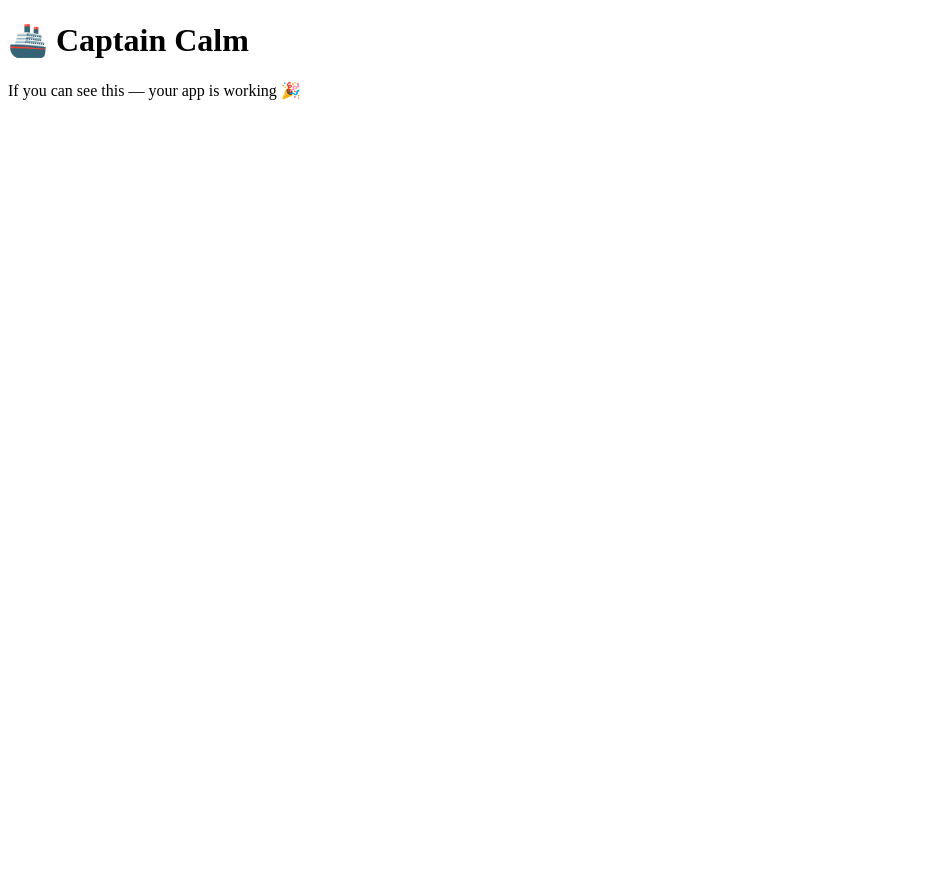
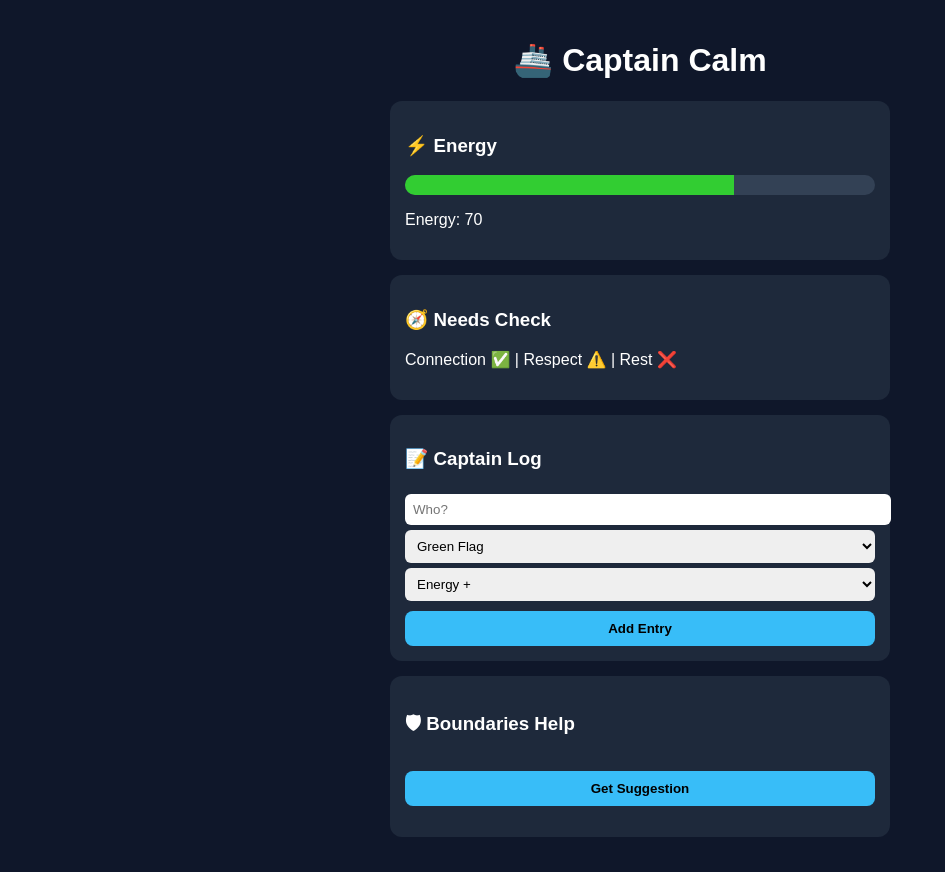
Before and after one commit to KarmaDancer/Captain-Calm, a plain HTML site: page index.html in a window 1280 px wide. Shown: the whole page, without its empty margins (0-945 px from the left). Before the commit the page ends 800 px from the top, so only its background shows below. Drawn offline with Linux system fonts and the light colour scheme.

Commit message:
Update index.html

```diff
--- a/index.html
+++ b/index.html
@@ -1,14 +1,156 @@
 <!DOCTYPE html>
 <html lang="en">
 <head>
-  <meta charset="UTF-8">
-  <title>Captain Calm</title>
+  <meta charset="UTF-8" />
+  <meta name="viewport" content="width=device-width, initial-scale=1.0" />
+  <title>Captain Calm Dashboard</title>
+  <style>
+    body {
+      margin: 0;
+      font-family: Arial, sans-serif;
+      background: #0f172a;
+      color: white;
+    }
+
+    .container {
+      padding: 20px;
+      max-width: 500px;
+      margin: auto;
+    }
+
+    h1 {
+      text-align: center;
+    }
+
+    .card {
+      background: #1e293b;
+      border-radius: 12px;
+      padding: 15px;
+      margin-bottom: 15px;
+    }
+
+    .energy-bar {
+      height: 20px;
+      border-radius: 10px;
+      background: #334155;
+      overflow: hidden;
+    }
+
+    .energy-fill {
+      height: 100%;
+      width: 70%;
+      background: limegreen;
+    }
+
+    button {
+      width: 100%;
+      padding: 10px;
+      margin-top: 10px;
+      border: none;
+      border-radius: 8px;
+      background: #38bdf8;
+      color: black;
+      font-weight: bold;
+      cursor: pointer;
+    }
+
+    .hidden {
+      display: none;
+    }
+
+    .log-entry {
+      background: #334155;
+      padding: 10px;
+      border-radius: 8px;
+      margin-top: 10px;
+    }
+
+    input, select {
+      width: 100%;
+      padding: 8px;
+      margin-top: 5px;
+      border-radius: 6px;
+      border: none;
+    }
+  </style>
 </head>
 <body>
+  <div class="container">
+    <h1>🚢 Captain Calm</h1>
 
-<h1>🚢 Captain Calm</h1>
+    <div class="card">
+      <h3>⚡ Energy</h3>
+      <div class="energy-bar">
+        <div id="energyFill" class="energy-fill"></div>
+      </div>
+      <p id="energyText">Energy: 70</p>
+    </div>
 
-<p>If you can see this — your app is working 🎉</p>
+    <div class="card">
+      <h3>🧭 Needs Check</h3>
+      <p id="needsStatus">Connection ✅ | Respect ⚠️ | Rest ❌</p>
+    </div>
 
+    <div class="card">
+      <h3>📝 Captain Log</h3>
+      <input id="person" placeholder="Who?" />
+      <select id="flag">
+        <option value="green">Green Flag</option>
+        <option value="red">Red Flag</option>
+      </select>
+      <select id="impact">
+        <option value="+10">Energy +</option>
+        <option value="-10">Energy -</option>
+      </select>
+      <button onclick="addLog()">Add Entry</button>
+      <div id="log"></div>
+    </div>
+
+    <div class="card">
+      <h3>🛡 Boundaries Help</h3>
+      <button onclick="boundaryHelp()">Get Suggestion</button>
+      <p id="boundaryText"></p>
+    </div>
+  </div>
+
+  <script>
+    let energy = 70;
+
+    function updateEnergy(amount) {
+      energy += amount;
+      if (energy > 100) energy = 100;
+      if (energy < 0) energy = 0;
+
+      document.getElementById("energyFill").style.width = energy + "%";
+      document.getElementById("energyText").innerText = "Energy: " + energy;
+    }
+
+    function addLog() {
+      const person = document.getElementById("person").value;
+      const flag = document.getElementById("flag").value;
+      const impact = parseInt(document.getElementById("impact").value);
+
+      const log = document.getElementById("log");
+      const entry = document.createElement("div");
+      entry.className = "log-entry";
+
+      entry.innerText = `${person} → ${flag.toUpperCase()} (${impact})`;
+      log.prepend(entry);
+
+      updateEnergy(impact);
+    }
+
+    function boundaryHelp() {
+      const responses = [
+        "I’ll get back to you later.",
+        "I can’t take that on right now.",
+        "I need some space to think.",
+        "That doesn’t work for me today."
+      ];
+
+      const random = responses[Math.floor(Math.random() * responses.length)];
+      document.getElementById("boundaryText").innerText = random;
+    }
+  </script>
 </body>
 </html>
```
